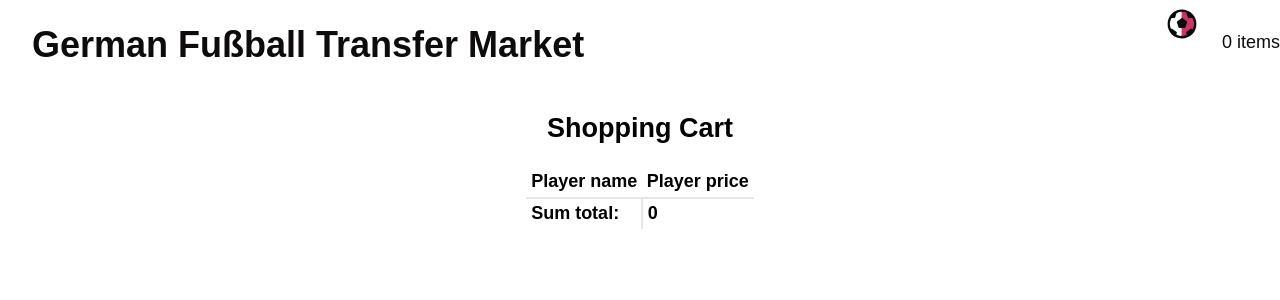
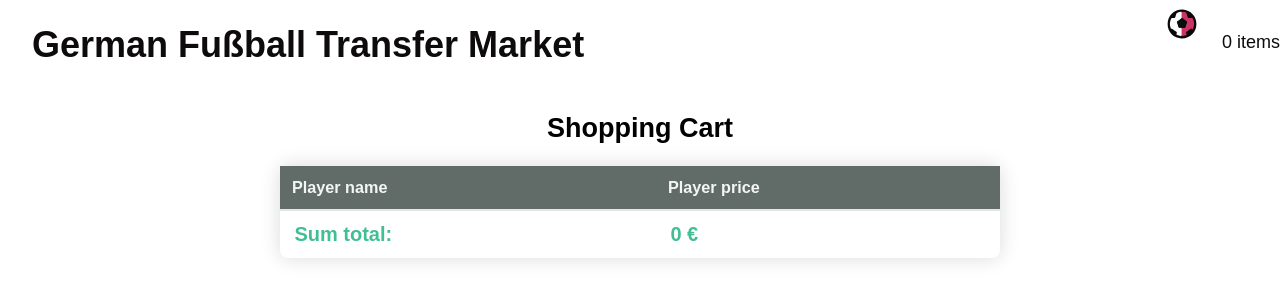
Before and after one commit to miriamhaenle/react-soccer-app, a React (Create React App) app: page /cart in a window 1280 px wide. Shown: the top 300 px of the page. Built offline with nearby package versions, Linux system fonts and the light colour scheme.

Commit message:
Updated styling

```diff
--- a/src/PlayerForm.js
+++ b/src/PlayerForm.js
@@ -26,6 +26,8 @@ export default function PlayerForm({ onAddPlayer }) {
   function handleFormSubmit(event) {
     event.preventDefault();
     onAddPlayer(player);
+    setPlayer(initialPlayerState);
+    event.target.name.focus();
   }
 
   return (
--- a/src/ShoppingCart.js
+++ b/src/ShoppingCart.js
@@ -1,6 +1,13 @@
 import styled from 'styled-components';
 
 export default function ShoppingCart({ shoppingItems }) {
+  const totalSum = shoppingItems.reduce((acc, cur) => acc + +cur.price, 0);
+  const formatedSum = new Intl.NumberFormat('de-DE', {
+    style: 'currency',
+    currency: 'EUR',
+    maximumFractionDigits: 0,
+  }).format(totalSum);
+
   return (
     <>
       <h2>Shopping Cart</h2>
@@ -22,7 +29,7 @@ export default function ShoppingCart({ shoppingItems }) {
         <tfoot>
           <tr>
             <td>Sum total:</td>
-            <td>{shoppingItems.reduce((acc, cur) => acc + +cur.price, 0)}</td>
+            <td>{formatedSum}</td>
           </tr>
         </tfoot>
       </Table>
@@ -33,21 +40,45 @@ export default function ShoppingCart({ shoppingItems }) {
 const Table = styled.table`
   margin: 0 auto;
   border-collapse: collapse;
+  border-radius: 0.5rem;
+  font-size: 0.9em;
+  font-family: sans-serif;
+  width: 90%;
+  max-width: 45rem;
+  box-shadow: 0 0 20px rgba(0, 0, 0, 0.15);
 
   td,
   th {
-    padding: 0.3rem;
     text-align: left;
+    padding: 0.75rem 0.9rem;
   }
 
-  td:last-child {
-    border-left: 2px solid hsl(160, 5%, 90%);
+  th,
+  tfoot {
+    padding: 0.75rem;
   }
 
-  tfoot {
-    font-weight: bold;
+  thead tr {
+    background: hsl(160, 5%, 40%);
+    color: hsl(160, 10%, 96%);
+    border-radius: 0.5rem;
   }
+
+  tbody tr {
+    border-bottom: 1px solid hsl(160, 5%, 90%);
+  }
+  tbody tr:nth-of-type(even) {
+    background-color: hsl(160, 5%, 90%);
+  }
+  tbody tr:last-of-type {
+    border-bottom: 2px solid hsl(160, 50%, 50%);
+  }
+
   tfoot td {
     border-top: 2px solid hsl(160, 5%, 90%);
+    font-size: 1.25rem;
+    padding: 0.75rem 0.9rem;
+    font-weight: bold;
+    color: hsl(160, 50%, 50%);
   }
 `;
```
